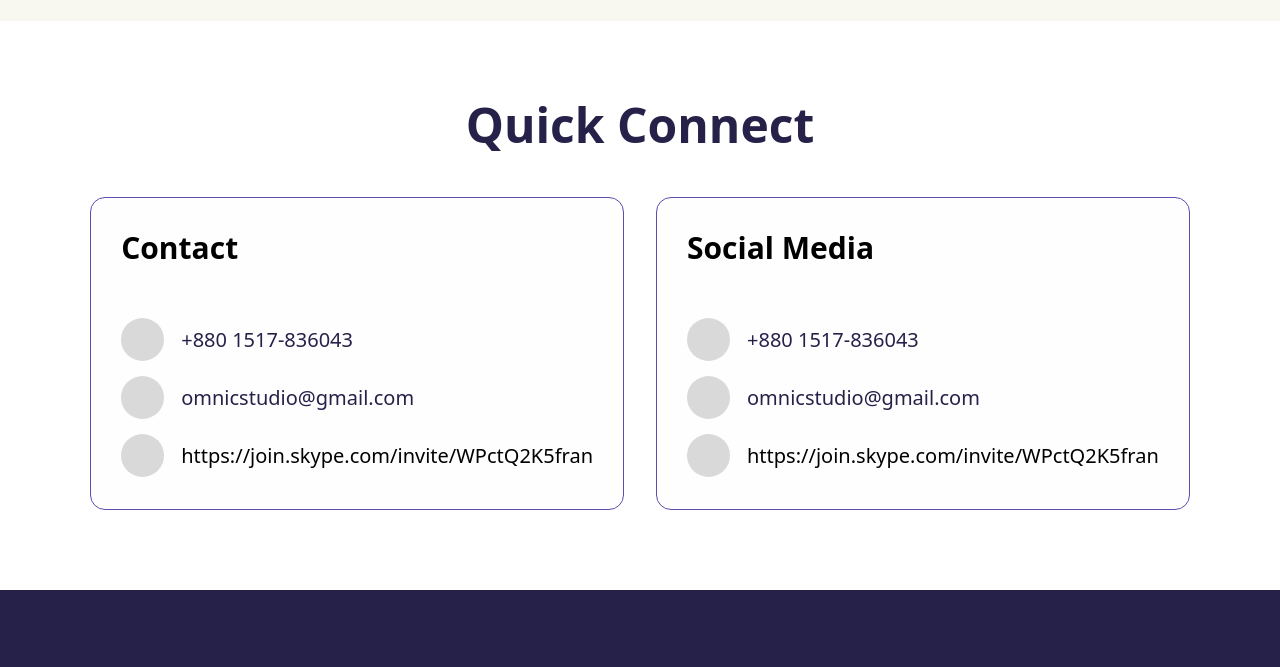
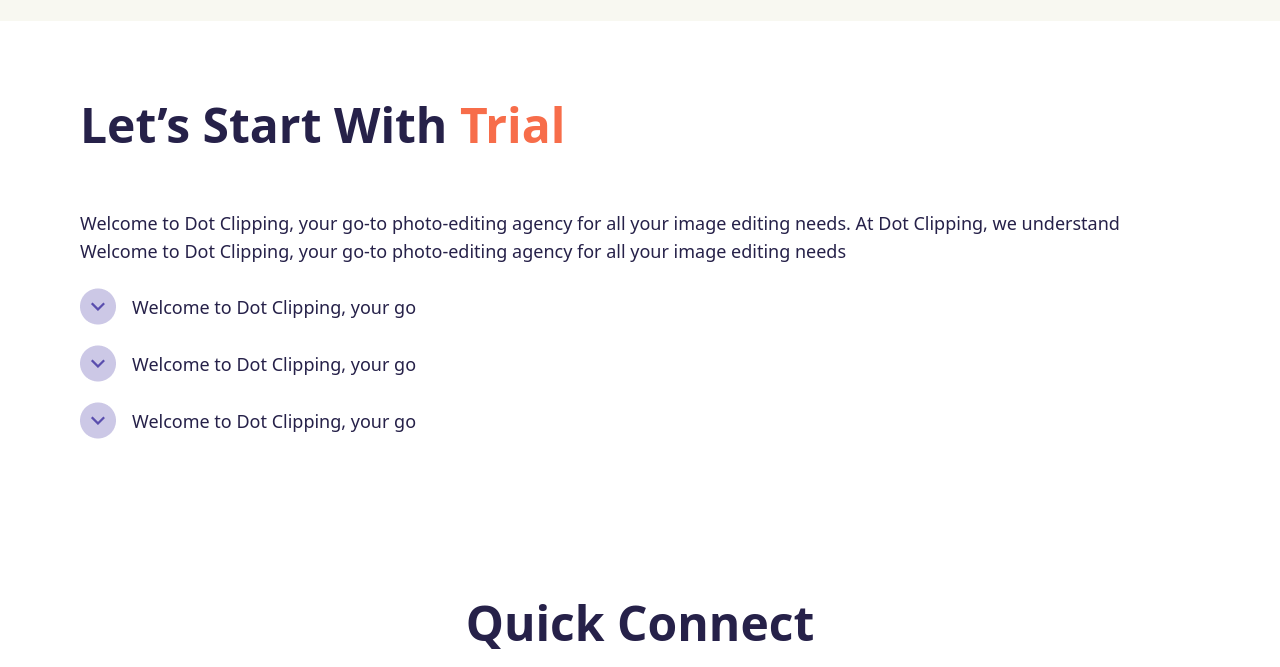
Before and after one commit to mehedihasan712277/Omnic_Clipper_Tamplate, a website: page src/pages/pricing/order.html in a window 1280 px wide. Shown: the part 79-746 px from the top of the page. Drawn offline with Linux system fonts and the light colour scheme.

Commit message:
left part done of banner

```diff
--- a/src/pages/pricing/order.html
+++ b/src/pages/pricing/order.html
@@ -95,6 +95,65 @@
 
 
     <main class="max-w-[1510px] mx-auto">
+        <!-- ==================================submit===================================== -->
+        <section class="px-4 py-8 md:px-8 md:py-12 xl:p-20">
+            <div>
+                <!-- left part -->
+                <div>
+                    <p
+                        class="text-[#262149] text-center lg:text-start font-bold text-3xl lg:text-5xl 14i:text-[80px] 14i:leading-[84px] 15i:text-[88px] 15i:leading-[92px]">
+                        Let’s Start With <span class="text-[#F76D4A]">Trial</span>
+                    </p>
+
+                    <p class="text-[#262149] lg:text-sm xl:text-lg 14i:text-xl mt-8 mb-4 lg:mt-[60px] lg:mb-[23px]">
+                        Welcome to Dot Clipping, your go-to photo-editing agency for all your image editing needs.
+                        At Dot Clipping, we
+                        understand Welcome to Dot Clipping, your go-to photo-editing agency for all your image
+                        editing needs
+                    </p>
+
+                    <div>
+                        <ul class="space-y-5">
+                            <li class="flex items-center gap-4">
+                                <div>
+                                    <img src="../../../assets/dropdown.png" alt="img">
+                                </div>
+                                <p class="text-[#262149] lg:text-sm xl:text-lg 14i:text-xl ">
+                                    Welcome to Dot Clipping, your go
+                                </p>
+                            </li>
+
+                            <li class="flex items-center gap-4">
+                                <div>
+                                    <img src="../../../assets/dropdown.png" alt="img">
+                                </div>
+                                <p class="text-[#262149] lg:text-sm xl:text-lg 14i:text-xl ">
+                                    Welcome to Dot Clipping, your go
+                                </p>
+                            </li>
+
+                            <li class="flex items-center gap-4">
+                                <div>
+                                    <img src="../../../assets/dropdown.png" alt="img">
+                                </div>
+                                <p class="text-[#262149] lg:text-sm xl:text-lg 14i:text-xl ">
+                                    Welcome to Dot Clipping, your go
+                                </p>
+                            </li>
+                        </ul>
+                    </div>
+
+                </div>
+
+                <!-- right part -->
+                <div>
+
+                </div>
+            </div>
+        </section>
+
+
+        <!-- ==================================connect==================================== -->
         <section class="px-4 md:px-8 xl:px-12   py-8 md:py-12  lg:py-16 xl:py-20 14i:py-24 15i:py-[120px]">
             <!-- heading -->
             <p
```
Also changed, not shown: assets/dropdown.png (added), src/output/output.css.
